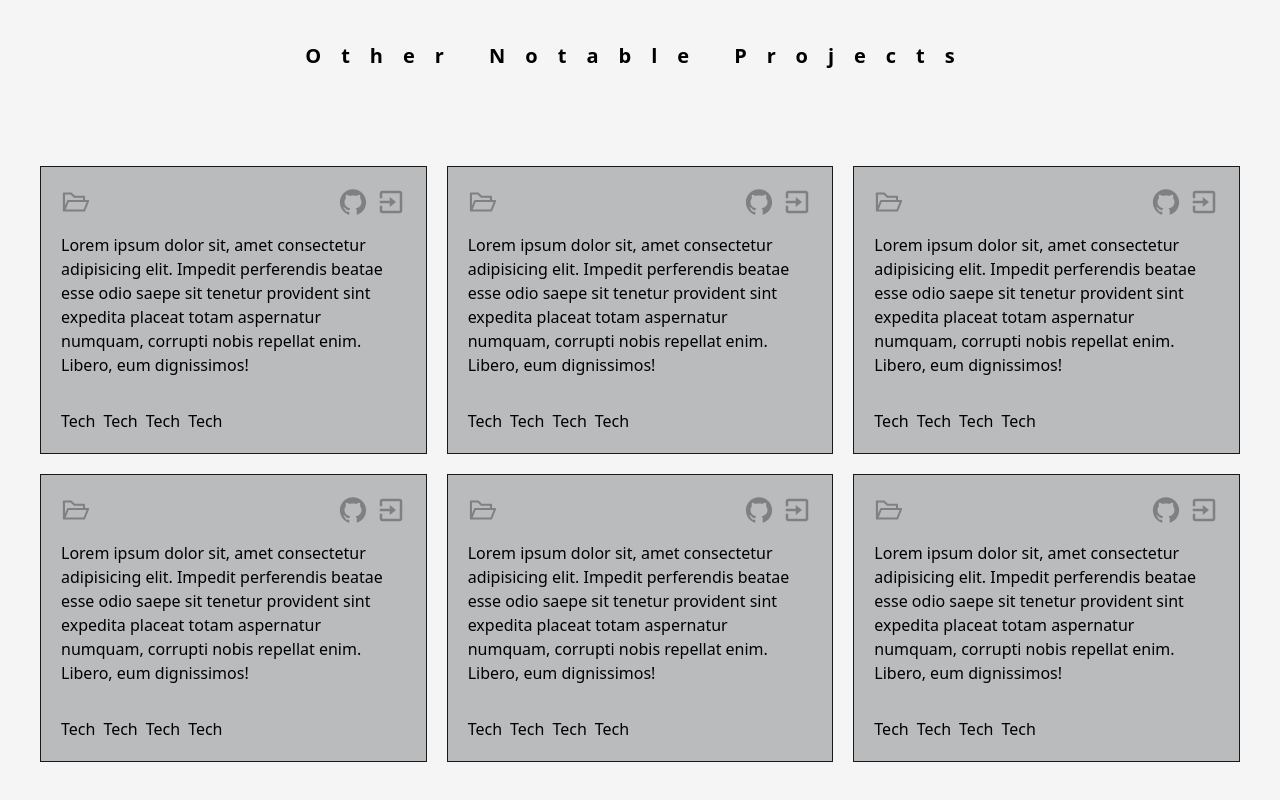
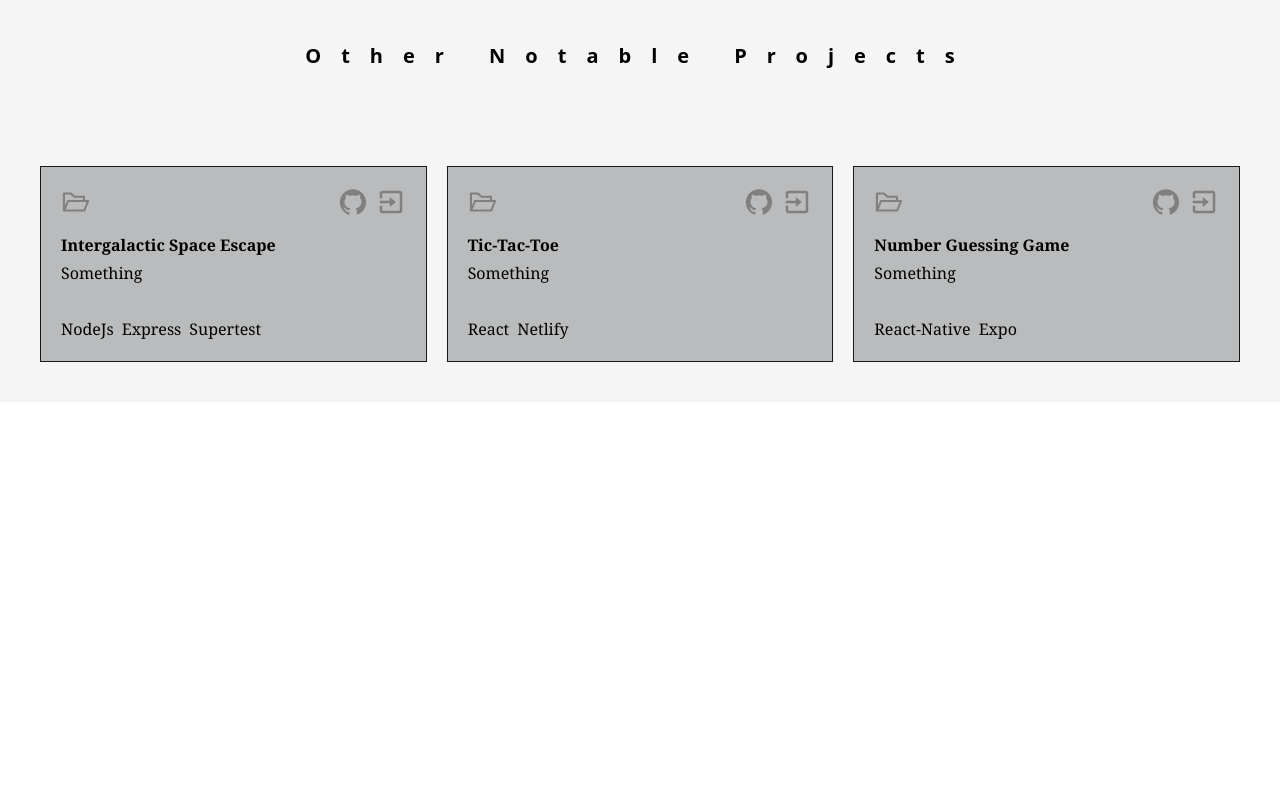
Before and after one commit to Eddie-Kuo/personal-portfolio, a Next.js app: page /projects in a window 1280 px wide. Shown: the part 1574-2374 px from the top of the page. After the commit the page ends 1976 px from the top, so only its background shows below. Built offline with nearby package versions, Linux system fonts and the light colour scheme.

Commit message:
additional projects dynamically rendered

```diff
--- a/components/AdditionalProjectCard.jsx
+++ b/components/AdditionalProjectCard.jsx
@@ -2,7 +2,18 @@ import React from 'react';
 import { AiOutlineFolderOpen, AiOutlineGithub } from 'react-icons/ai';
 import { BiExit } from 'react-icons/bi';
 
-export default function AdditionalProjectCard({ deployedLink, githubLink }) {
+export default function AdditionalProjectCard({
+  deployedLink,
+  githubLink,
+  name,
+  description,
+  tech,
+}) {
+  const techStack = tech.map((entry) => (
+    <li className='font-serif' key={entry}>
+      {entry}
+    </li>
+  ));
   return (
     <>
       <a
@@ -21,18 +32,9 @@ export default function AdditionalProjectCard({ deployedLink, githubLink }) {
             </a>
           </div>
         </div>
-        <p className='pt-4 text-start'>
-          Lorem ipsum dolor sit, amet consectetur adipisicing elit. Impedit
-          perferendis beatae esse odio saepe sit tenetur provident sint expedita
-          placeat totam aspernatur numquam, corrupti nobis repellat enim.
-          Libero, eum dignissimos!
-        </p>
-        <ul className='flex flex-row items-start gap-2 pt-8'>
-          <li>Tech</li>
-          <li>Tech</li>
-          <li>Tech</li>
-          <li>Tech</li>
-        </ul>
+        <h3 className='pt-4 pb-1 font-serif font-bold'>{name}</h3>
+        <p className='text-start font-serif'>{description}</p>
+        <ul className='flex flex-row items-start gap-2 pt-8'>{techStack}</ul>
       </a>
     </>
   );
--- /dev/null
+++ b/components/utils/additionalProjects.js
@@ -0,0 +1,26 @@
+const additionalProjects = [
+  {
+    id: 1,
+    name: 'Intergalactic Space Escape',
+    description: 'Something',
+    githubLink: 'https://github.com/Eddie-Kuo/intergalactic-space-escape',
+    tech: ['NodeJs', 'Express', 'Supertest'],
+  },
+  {
+    id: 2,
+    name: 'Tic-Tac-Toe',
+    description: 'Something',
+    githubLink: 'https://github.com/Eddie-Kuo/tic-tac-toe-react-fs-6',
+    deployedLink: 'https://zingy-chebakia-639cac.netlify.app/',
+    tech: ['React', 'Netlify'],
+  },
+  {
+    id: 3,
+    name: 'Number Guessing Game',
+    description: 'Something',
+    githubLink: 'https://github.com/Eddie-Kuo/Number-Guessing-Game-RN',
+    tech: ['React-Native', 'Expo'],
+  },
+];
+
+export { additionalProjects };
--- a/pages/projects.js
+++ b/pages/projects.js
@@ -6,8 +6,19 @@ import ProjectCard from '../components/ProjectCard';
 import ProjectCardTwo from '../components/ProjectCardTwo';
 import ProjectCardThree from '../components/ProjectCardThree';
 import AdditionalProjectCard from '../components/AdditionalProjectCard';
+import { additionalProjects } from '../components/utils/additionalProjects';
 
 export default function Projects() {
+  const notableProjects = additionalProjects.map((project) => (
+    <AdditionalProjectCard
+      key={project.id}
+      name={project.name}
+      description={project.description}
+      githubLink={project.githubLink}
+      deployedLink={project.deployedLink}
+      tech={project.tech}
+    />
+  ));
   return (
     <>
       <Head>
@@ -38,12 +49,7 @@ export default function Projects() {
             Other Notable Projects
           </motion.h3>
           <div className='flex flex-col sm:grid sm:grid-cols-2 lg:grid-cols-3 gap-5'>
-            <AdditionalProjectCard />
-            <AdditionalProjectCard />
-            <AdditionalProjectCard />
-            <AdditionalProjectCard />
-            <AdditionalProjectCard />
-            <AdditionalProjectCard />
+            {notableProjects}
           </div>
         </div>
       </main>
```
